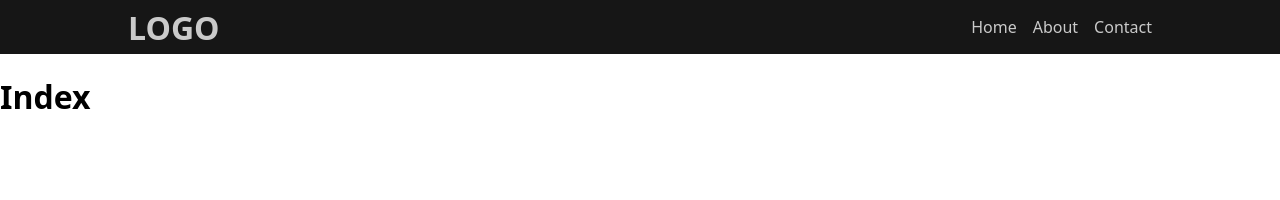
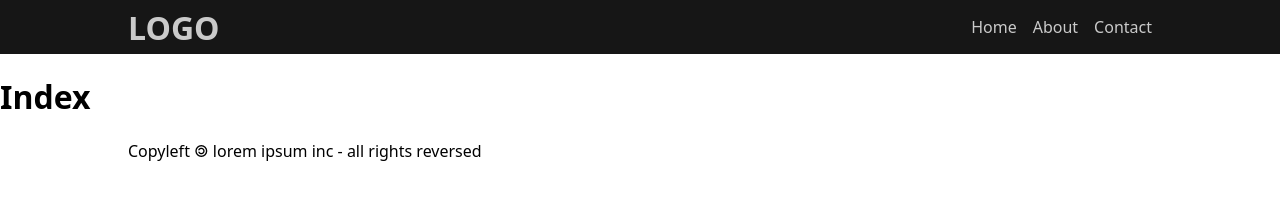
Before and after one commit to wsfer/basic-info-site, a website: page public/index.html in a window 1280 px wide. Drawn offline with Linux system fonts and the light colour scheme.

Commit message:
feat: add footer to html pages

```diff
--- a/public/index.html
+++ b/public/index.html
@@ -24,5 +24,12 @@
 
   <h1>Index</h1>
 
+  <footer class="footer">
+    <div class="container">
+      <div class="footer__content">
+        <p class="footer__text">Copyleft 🄯 lorem ipsum inc - all rights reversed</p>
+      </div>
+    </div>
+  </footer>
 </body>
 </html>
```
Also changed, not shown: public/404.html (+8 -0 lines), public/about.html (+8 -0 lines), public/contact-me.html (+8 -0 lines).
